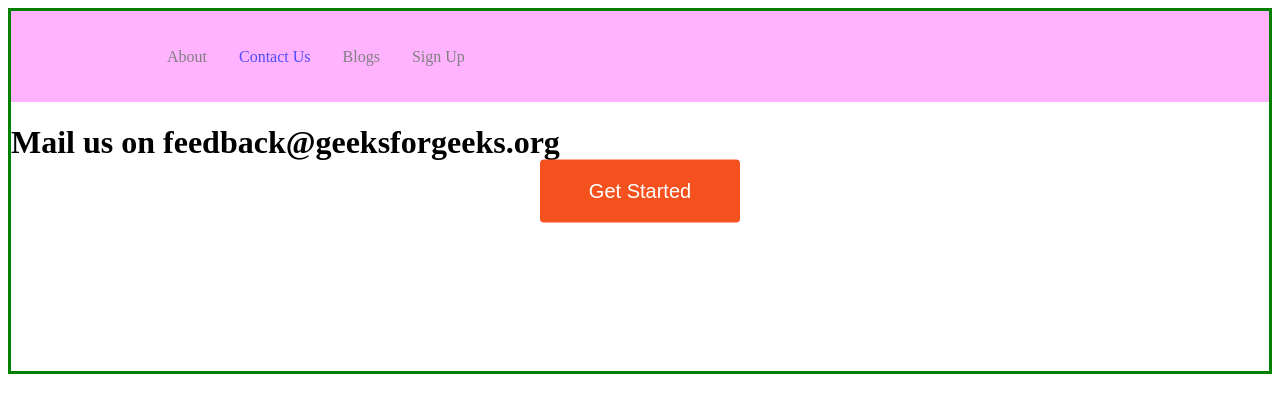
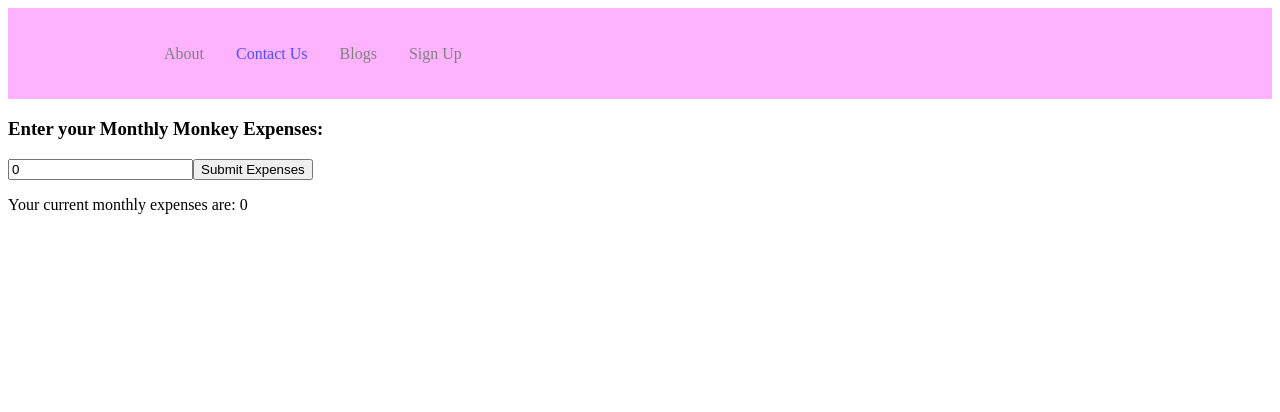
Before and after one commit to dannnylu/Money-Management-Hackathon, a React (Create React App) app in the folder money-management-hackathon/: page /contact in a window 1280 px wide. Shown: the top 412 px of the page. Built offline with nearby package versions, Linux system fonts and the light colour scheme.

Commit message:
made a monthly income and expense page

```diff
--- a/money-management-hackathon/src/App.js
+++ b/money-management-hackathon/src/App.js
@@ -13,13 +13,6 @@ function App() {
 return (
 
 
-
-<div class="container">
-	<div class="centerButton">
-		<button class="button"><span>Get Started </span></button>
-	</div>
-
-
 	<Router>
 	<Navbar />
 	<Routes>
@@ -30,7 +23,6 @@ return (
 		<Route path='/sign-up' element={<SignUp/>} />
 	</Routes>
 	</Router>
-	</div>
 );
 }
 
--- a/money-management-hackathon/src/pages/about.js
+++ b/money-management-hackathon/src/pages/about.js
@@ -1,7 +1,6 @@
-
 import React, {useState} from "react";
 
-// const About = () => {
+// const About = () => { //Code taken from geeksforgeeks on react pages. This commented code is NOT relevant to the program
 // return (
 // 	<div>
 // 	<h1>
@@ -14,24 +13,22 @@ import React, {useState} from "react";
 
 //MONTHLY INCOME PAGE CREATED BY MICHAEL CARROLL mcarr52@lsu.edu
 
-function About () { /*This is the Monthly Income page that takes a monthly income */
+function About () { /*This is the Monthly Income page that takes a monthly income from the user and puts it into a function
+					for calculating expendable income at the end of the app */
 
 	const [monthlyIncome, setMonthlyIncome] = useState(0);
-	// const displayedIncome = e => {
-	// 	setMonthlyIncome(e.target.value);
-	// 	console.log('current income is: ', e.target.value)
-	// }
+
 	return ( //Contains a form to store the monthly income, and puts it into a function for calculating expendable income with other components.
 	<form classname="incomeForm" onSubmit={() => {}}>
 
-		<h3>Enter your Monthly Income: </h3>
+		<h3>Enter your Monthly Monkey Income : </h3>
 		<input type = "number" value={monthlyIncome} onChange = {e => setMonthlyIncome(e.target.value)} placeholder = "such as 500.00. #s only"></input>
 		<button type="submit">Submit Income</button>
 		<p>Your current income is: {monthlyIncome}</p>
-
 
 	</form>
 	)
 	}
 
+
 export default About;
--- a/money-management-hackathon/src/pages/contact.js
+++ b/money-management-hackathon/src/pages/contact.js
@@ -1,11 +1,23 @@
-import React from 'react';
+import React, {useState} from "react";
 
-const Contact = () => {
-return (
-	<div>
-	<h1>Mail us on feedback@geeksforgeeks.org</h1>
-	</div>
-);
-};
+//Monkey Recurring expenditures page made by Michael Carroll mcarr52@lsu.edu
+
+function Contact () {
+
+	const [monthlyExpense, setMonthlyExpense] = useState(0);
+	return (
+
+		<form className="expensesForm" onSubmit={() => {}}>
+
+		<h3>Enter your Monthly Monkey Expenses: </h3>
+		<input type = "number" value={monthlyExpense} onChange = {e => setMonthlyExpense(e.target.value)} placeholder = "such as 419.00. #s only"></input>
+		<button type="submit">Submit Expenses</button>
+		<p>Your current monthly expenses are: {monthlyExpense}</p>
+
+		</form>
+
+	)
+
+}
 
 export default Contact;
```
